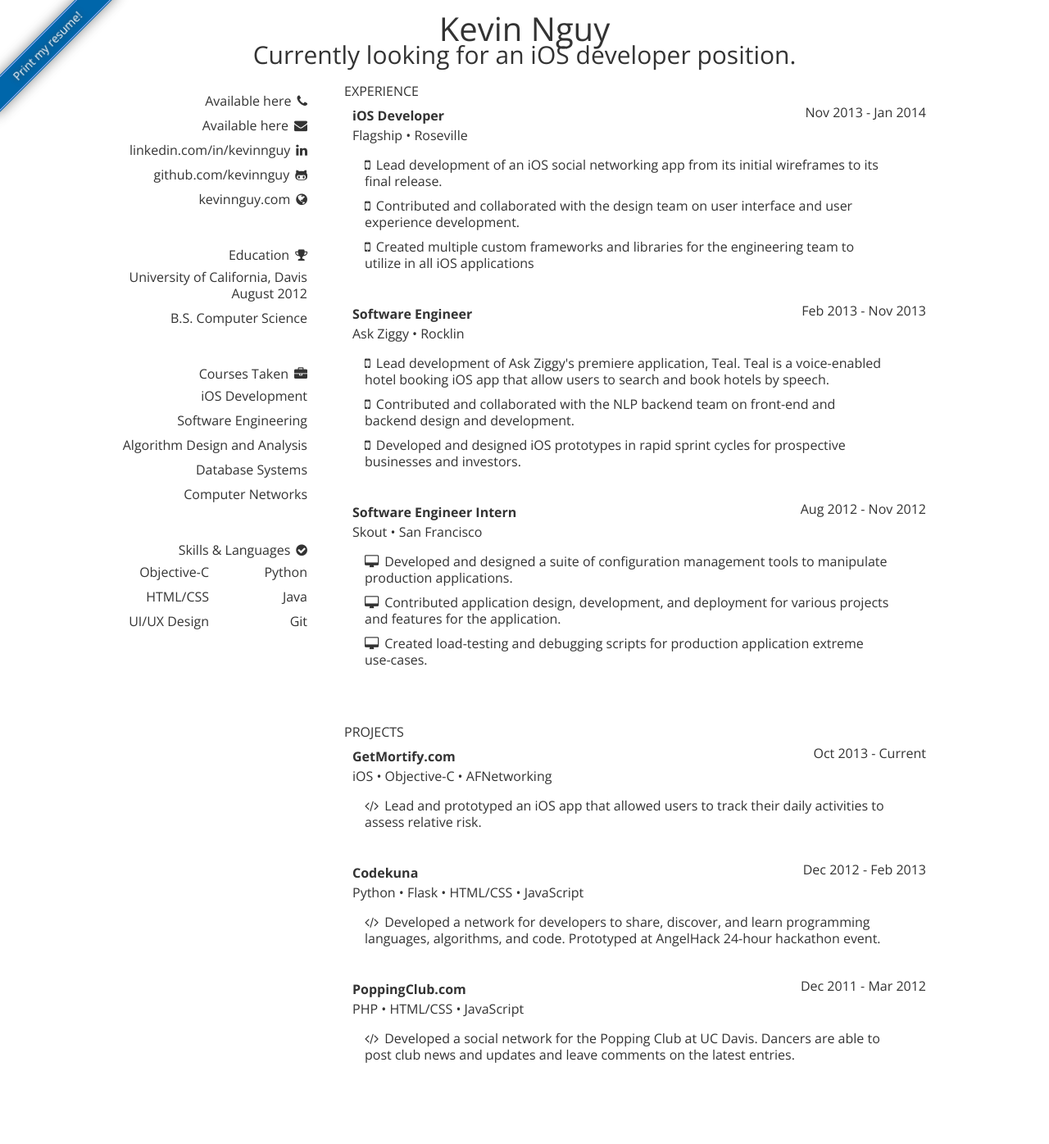
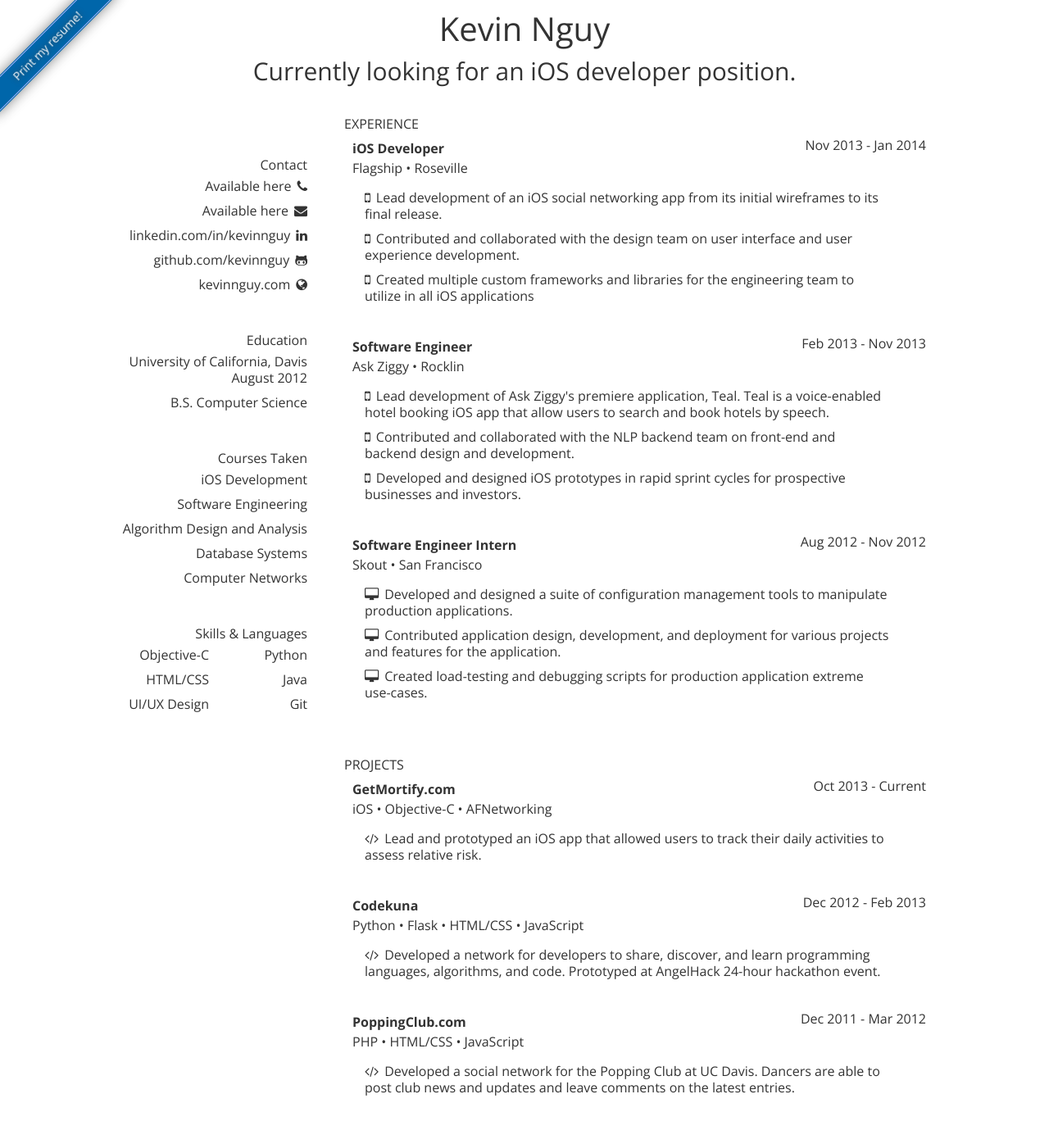
Before and after one commit to kevinnguy/kevinnguy.github.com, a Jekyll site: the page index.html, which Jekyll copies as it is, in a window 1280 px wide. Shown: the whole page at 82% size. Built offline with Jekyll 4.4.1, drawn with Linux system fonts in a browser that asks for light colours; before the commit the page ends 1356 px from its top, so only the background shows below that.

Commit message:
Sorry for the poor description

```diff
--- a/index.html
+++ b/index.html
@@ -47,6 +47,7 @@
     <div class="container">
       <div id="left" class="four columns sidebar">
         <section id="info">
+          <div id="contact">Contact</div>
           <ul id="social">
             <li>
               <a href="http://linkedin.com/in/kevinnguy" onClick="_gaq.push(['_trackEvent', 'Link', 'Click', 'Sidebar LinkedIn']);" title="Connect with me" target="_blank">Available here</a><a href="http://linkedin.com/in/kevinnguy" class="fa fa-phone icon" title="Call me"></a>
@@ -69,13 +70,13 @@
             </li>
           </ul>
 
-          <div id="education">Education<a class="fa fa-trophy icon"></a></div>
+          <div id="education">Education</div>
           <ul id="social">
             <li>University of California, Davis</br>August 2012</li>
             <li>B.S. Computer Science</li>
           </ul>
 
-    			<div id="courses">Courses Taken<a class="fa fa-briefcase icon"></a></div>
+    			<div id="courses">Courses Taken</div>
     			<ul id="social">
            <li>iOS Development</li>
     			 <li>Software Engineering</li>
@@ -84,7 +85,7 @@
            <li>Computer Networks</li>
     			</ul>
 
-          <div id="languages">Skills & Languages<a class="fa fa-check-circle icon"></a></div>
+          <div id="languages">Skills & Languages</div>
           <ul id="social">
             <li>Python<span class="two columns">Objective-C</span></li>
             <li>Java<span class="two columns">HTML/CSS</span></li>
--- a/static/css/new_style.css
+++ b/static/css/new_style.css
@@ -596,7 +596,9 @@ sub
 {
   text-align:center;
   float: left;
-  width: 100%}
+  width: 100%;
+  padding-bottom: 20px;
+}
 
 #objective
 {
@@ -605,7 +607,7 @@ sub
  margin-top: 32px;
 }
 
-#education,#courses,#languages
+#education,#courses,#languages,#contact
 {
   margin-top:50px;
   margin-bottom:8px; }
```
